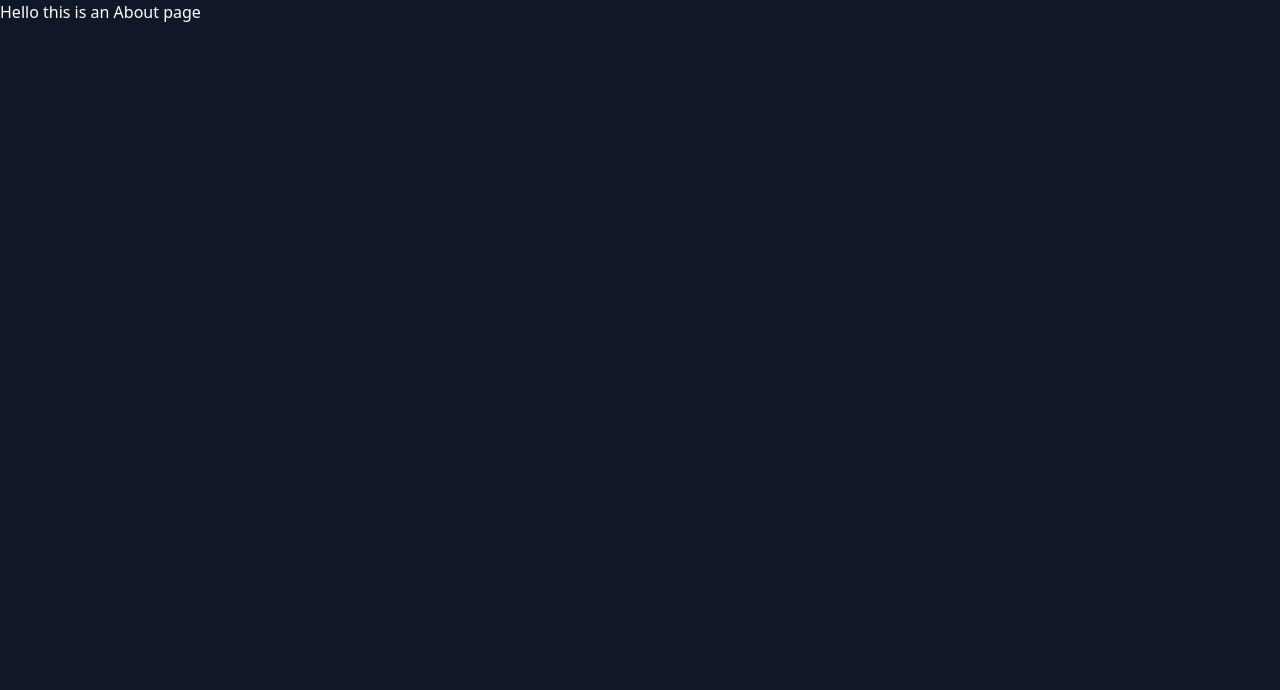
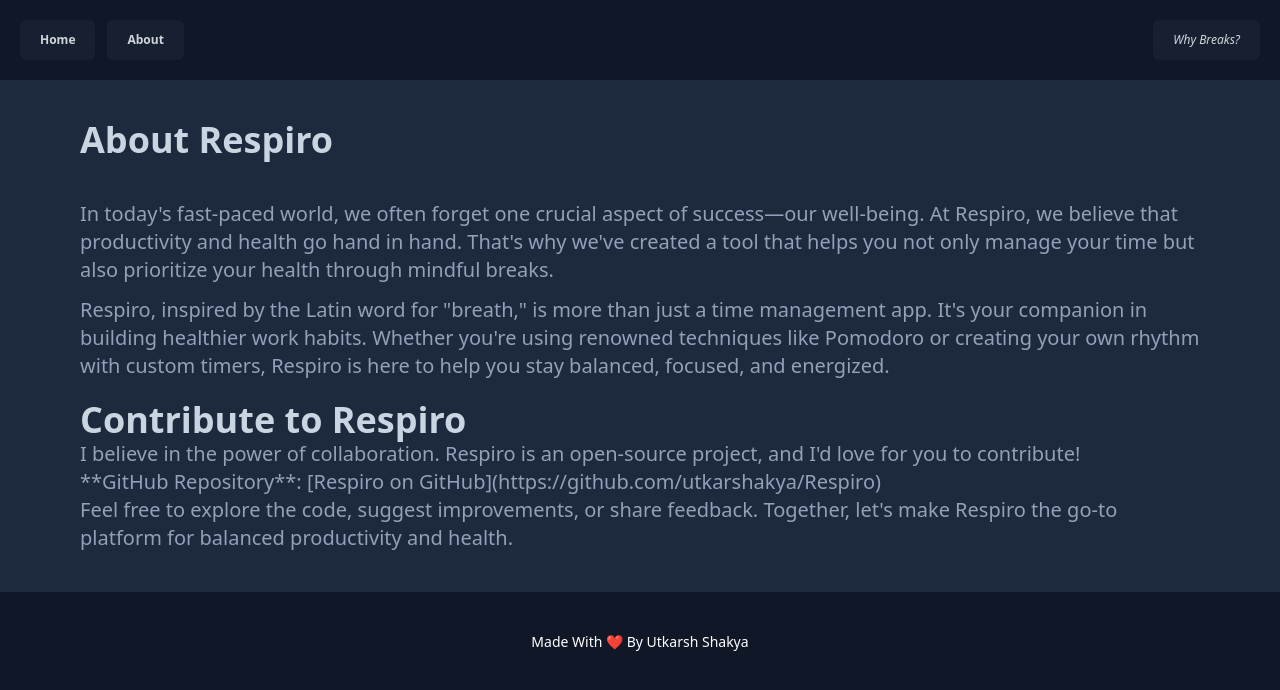
Before and after one commit to utkarshakya/Respiro, a React (Vite) app: page /about in a window 1280 px wide. Shown: the top 690 px of the page. Built offline with nearby package versions, Linux system fonts and the light colour scheme.

Commit message:
feat: enhance About page layout and content, add Navbar and Footer components for improved structure and navigation

```diff
--- a/src/components/About.jsx
+++ b/src/components/About.jsx
@@ -1,13 +1,57 @@
-import React from 'react'
+import React from "react";
+import { CardSection, CustomTimer, Footer, Heading, Navbar } from "./partial";
 
 function About() {
   return (
     <>
-    <div className='w-full h-full flex flex-col gap-5'>
-    Hello this is an About page
-    </div>
+      <Navbar />
+      <div className="w-screen max-w-7xl flex flex-col items-center gap-5 bg-slate-800 mx-auto px-5 md:px-20">
+        <div className="w-full h-full flex flex-col gap-5 text-slate-400 py-10 md:text-xl">
+          <div className="flex flex-col gap-10">
+            <h1 className="text-2xl md:text-4xl font-semibold text-slate-300">
+              About Respiro
+            </h1>
+            <div className="flex flex-col gap-3">
+              <p className="text-base md:text-xl">
+                In today's fast-paced world, we often forget one crucial aspect
+                of success—our well-being. At Respiro, we believe that
+                productivity and health go hand in hand. That's why we've
+                created a tool that helps you not only manage your time but also
+                prioritize your health through mindful breaks.
+              </p>
+              <p>
+                Respiro, inspired by the Latin word for "breath," is more than
+                just a time management app. It's your companion in building
+                healthier work habits. Whether you're using renowned techniques
+                like Pomodoro or creating your own rhythm with custom timers,
+                Respiro is here to help you stay balanced, focused, and
+                energized.
+              </p>
+            </div>
+          </div>
+          <div>
+            <h1 className="text-2xl md:text-4xl font-semibold text-slate-300">
+              Contribute to Respiro
+            </h1>
+            <p>
+              I believe in the power of collaboration. Respiro is an open-source
+              project, and I'd love for you to contribute!
+            </p>
+            <p>
+              **GitHub Repository**: [Respiro on
+              GitHub](https://github.com/utkarshakya/Respiro)
+            </p>
+            <p>
+              Feel free to explore the code, suggest improvements, or share
+              feedback. Together, let's make Respiro the go-to platform for
+              balanced productivity and health.
+            </p>
+          </div>
+        </div>
+      </div>
+      <Footer />
     </>
-  )
+  );
 }
 
-export default About
+export default About;
--- a/src/components/Home.jsx
+++ b/src/components/Home.jsx
@@ -1,6 +1,5 @@
 import React from "react";
-import { CardSection, CustomTimer, Heading, Navbar } from "./partial";
-import Footer from "./partial/Footer";
+import { CardSection, CustomTimer, Footer, Heading, Navbar } from "./partial";
 
 function Home() {
   return (
--- a/src/components/partial/Navbar.jsx
+++ b/src/components/partial/Navbar.jsx
@@ -1,26 +1,33 @@
 import React from "react";
+import { NavLink } from "react-router";
 
 function Navbar() {
   return (
     <>
-      <div className="w-full max-w-7xl p-5 flex justify-between flex-wrap gap-3 text-xs mx-auto">
+      <nav className="w-full max-w-7xl p-5 flex justify-between flex-wrap gap-3 text-xs mx-auto">
         <div className="flex gap-3 flex-wrap font-semibold">
+          <NavLink to="/">
             <button className="py-3 px-5 bg-gray-800/50 text-gray-300 cursor-pointer hover:bg-gray-800 hover:text-white rounded-md">
               Home
             </button>
+          </NavLink>
+          <NavLink to="/about">
             <button className="py-3 px-5 bg-gray-800/50 text-gray-300 cursor-pointer hover:bg-gray-800 hover:text-white rounded-md">
               About
             </button>
+          </NavLink>
         </div>
         <div>
+          <NavLink to="/why-breaks-are-important">
             <button className="hidden md:block py-3 px-5 bg-gray-800/50 text-gray-300 cursor-pointer hover:bg-gray-800 hover:text-white rounded-md italic">
               Why Breaks?
             </button>
             <button className="md:hidden py-3 px-5 bg-gray-800/50 text-gray-300 cursor-pointer hover:bg-gray-800 hover:text-white rounded-md italic">
               ?
             </button>
+          </NavLink>
         </div>
-      </div>
+      </nav>
     </>
   );
 }
--- a/src/components/partial/index.js
+++ b/src/components/partial/index.js
@@ -3,5 +3,6 @@
 import CustomTimer from "./CustomTimer";
 import Heading from "./Heading";
 import Navbar from "./Navbar"
+import Footer from "./Footer";
 
-export {Card, CardSection, CustomTimer, Heading, Navbar}
+export {Card, CardSection, CustomTimer, Heading, Navbar, Footer}
--- a/src/public/style/output.css
+++ b/src/public/style/output.css
@@ -14,6 +14,7 @@
     --color-violet-500: oklch(0.606 0.25 292.717);
     --color-rose-500: oklch(0.645 0.246 16.439);
     --color-rose-600: oklch(0.586 0.253 17.585);
+    --color-slate-50: oklch(0.984 0.003 247.858);
     --color-slate-100: oklch(0.968 0.007 247.896);
     --color-slate-200: oklch(0.929 0.013 255.508);
     --color-slate-300: oklch(0.869 0.022 252.894);
@@ -340,6 +341,9 @@
   .gap-10 {
     gap: calc(var(--spacing) * 10);
   }
+  .gap-20 {
+    gap: calc(var(--spacing) * 20);
+  }
   .gap-x-5 {
     column-gap: calc(var(--spacing) * 5);
   }
@@ -457,9 +461,17 @@
     font-size: var(--text-2xl);
     line-height: var(--tw-leading, var(--text-2xl--line-height));
   }
+  .text-4xl {
+    font-size: var(--text-4xl);
+    line-height: var(--tw-leading, var(--text-4xl--line-height));
+  }
   .text-7xl {
     font-size: var(--text-7xl);
     line-height: var(--tw-leading, var(--text-7xl--line-height));
+  }
+  .text-base {
+    font-size: var(--text-base);
+    line-height: var(--tw-leading, var(--text-base--line-height));
   }
   .text-lg {
     font-size: var(--text-lg);
@@ -499,6 +511,9 @@
   }
   .text-orange-100\/70 {
     color: color-mix(in oklab, var(--color-orange-100) 70%, transparent);
+  }
+  .text-slate-50 {
+    color: var(--color-slate-50);
   }
   .text-slate-100 {
     color: var(--color-slate-100);
```
Also changed, not shown: 1 other file (tests, documents, lock files or other folders). Lines whose indentation alone changed are shown as unchanged.
